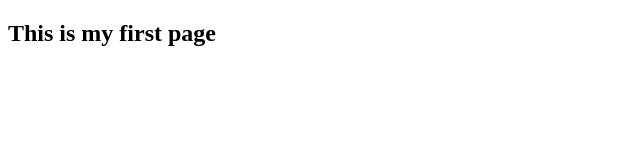
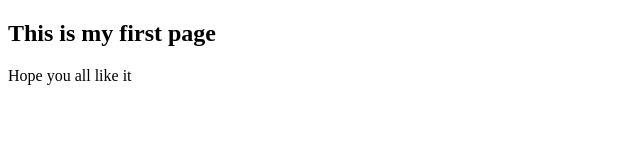
Before and after one commit to Sneha-S-Nalwad/freshersbatch-oct16, a plain HTML site: page index.html in a window 1280 px wide. Shown: the whole page, without its empty margins (0-640 px from the left). Drawn offline with Linux system fonts and the light colour scheme.

Commit message:
Commiting html files

```diff
--- a/index.html
+++ b/index.html
@@ -4,5 +4,6 @@
 	<title>Index file</title>
 </head>
 <body><h2> This is my first page</h2>
+	<p>Hope you all like it</p>
 </body>
 </html>
```
